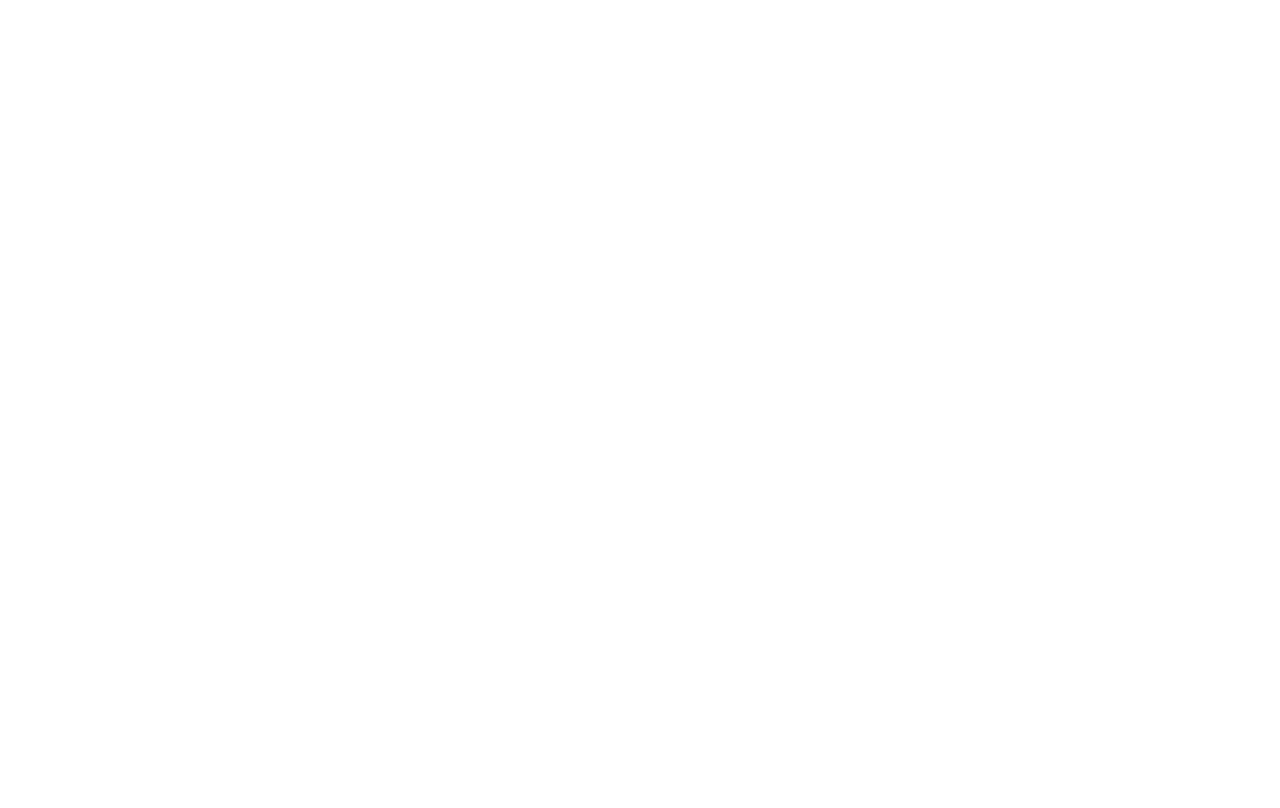
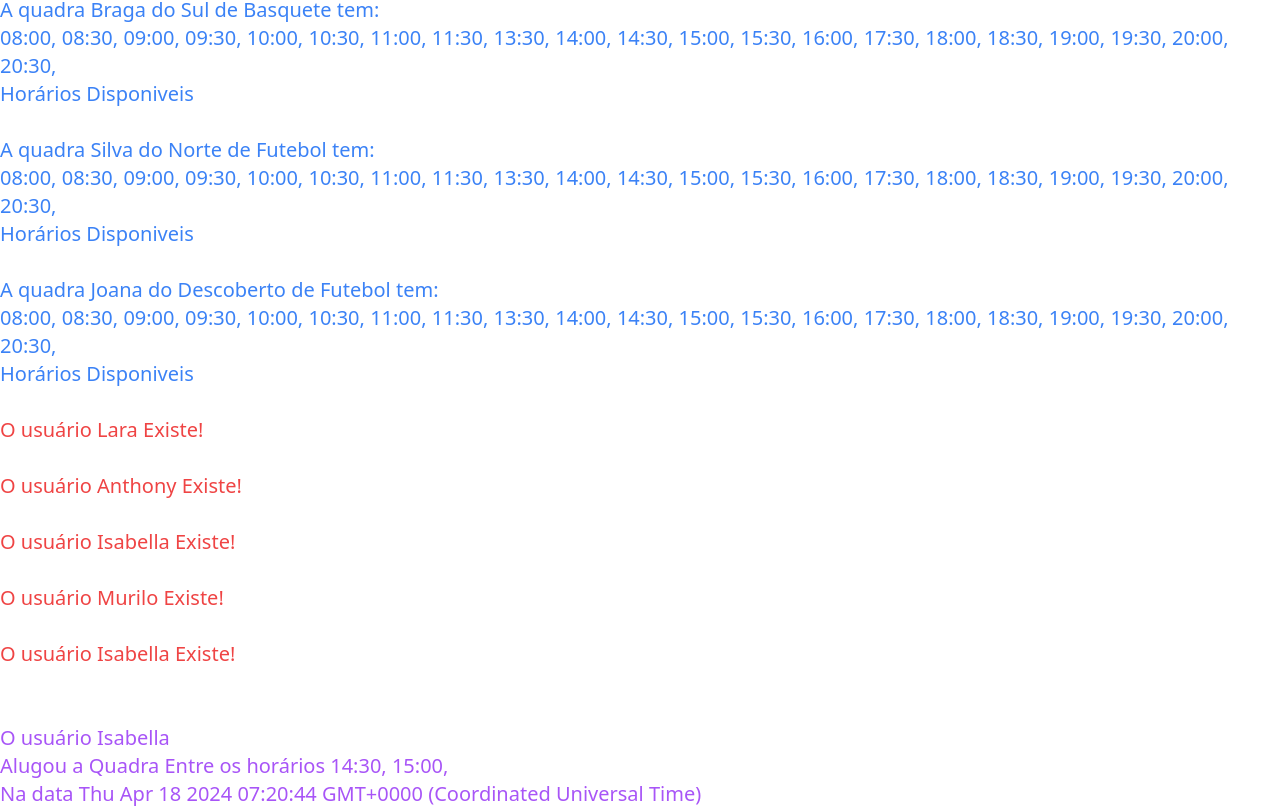
Before and after one commit to Marce1in/Quadras-Esportivas, a React (Vite) app: page / in a window 1280 px wide. Shown: the part 1136-1944 px from the top of the page. Before the commit the page ends 800 px from the top, so only its background shows below. Built offline with nearby package versions, Linux system fonts and the light colour scheme.

Commit message:
Implementetando a classe Init, que une as classes, além disso, agora é possível vizualizar a data das classes pelo front-end

```diff
--- /dev/null
+++ b/classes/init.ts
@@ -0,0 +1,104 @@
+import { faker, fakerPT_BR } from "@faker-js/faker"
+
+import { Quadra } from "./quadra"
+import { Reserva } from "./reserva"
+import { Membro } from "./membros"
+
+export class Init{
+    public listaQuadras: Quadra[]
+    public listaMembros: Membro[]
+    public listaReservas: Reserva[]
+
+    public sessao: string
+
+    constructor(){
+        this.listaQuadras = this.gerarQuadras()
+        this.listaMembros = this.gerarMembros()
+        this.listaReservas = this.gerarReservas()
+
+        this.sessao = "anonymous"
+    }
+
+    public criarMembro(nome: string){
+        const id = faker.string.uuid()
+
+        this.listaMembros.push(new Membro(id ,nome))
+
+        this.sessao = id
+    }
+    public criarQuadra(esporte: string, horario: [string, string], apelido?: string){
+
+        this.listaQuadras.push(new Quadra(faker.string.uuid(), esporte, horario, apelido))
+    }
+    public fazerReserva(idQuadra: string, horario: [string, string]){
+
+        this.listaReservas.push(new Reserva(this.sessao, idQuadra, horario))
+    }
+
+    private gerarQuadras(): Quadra[]{
+        const quadras: Quadra[] = []
+
+        const NUM_QUADRAS_GERADAS: number = 10
+
+        for (let i = 0; i < NUM_QUADRAS_GERADAS; i++){
+            const id: string = faker.string.uuid()
+            const esporte: string = faker.helpers.arrayElement(["Futebol", "Basquete", "Volêi", "Padel"])
+            const apelido: string = fakerPT_BR.location.city()
+            const horarios: [string, string] = ["08:00","20:30"]
+            const intervalo1: [string, string] = ["12:00", "13:30"]
+            const intervalo2: [string, string] = ["16:30", "17:30"]
+
+            const quadra: Quadra = new Quadra(id, esporte, horarios, apelido)
+
+            quadra.criarIntervalo(intervalo1)
+            quadra.criarIntervalo(intervalo2)
+
+            quadras.push(quadra)
+        }
+
+        return quadras
+    }
+    private gerarMembros(): Membro[]{
+        const membros: Membro[] = []
+
+        const NUM_MEMBROS_GERADOS: number = 5
+
+        for (let i = 0; i < NUM_MEMBROS_GERADOS; i++){
+            const id: string = faker.string.uuid()
+            const nome: string = fakerPT_BR.person.firstName()
+
+            const membro: Membro = new Membro(id, nome)
+
+            membros.push(membro)
+        }
+
+        return membros
+    }
+    private gerarReservas(): Reserva[]{
+        const reservas: Reserva[] = []
+
+        const NUM_RESERVAS_GERADAS: number = 3
+
+        for (let i = 0; i < NUM_RESERVAS_GERADAS; i++){
+
+            const membro: Membro = faker.helpers.arrayElement(this.listaMembros)
+            const quadra: Quadra = faker.helpers.arrayElement(this.listaQuadras)
+
+            const alugado: [string, string]= faker.helpers.arrayElement(
+                [["09:00","10:00"],["14:30", "15:00"],["18:30", "20:00"]])
+
+            const reserva: Reserva = new Reserva(membro.id, quadra.id, alugado)
+
+            this.listaQuadras.forEach((obj, i, arr) => {
+                if (obj.id == quadra.id){
+                    arr[i].reservar(alugado)
+                }
+
+            })
+
+            reservas.push(reserva)
+        }
+
+        return reservas
+    }
+}
--- a/classes/membros.ts
+++ b/classes/membros.ts
@@ -1,8 +1,8 @@
 export class Membro {
-    public readonly id: number
+    public readonly id: string
     public nome: string
 
-    constructor(id: number, nome: string){
+    constructor(id: string, nome: string){
         this.id = id
         this.nome = nome
     }
--- a/classes/quadra.ts
+++ b/classes/quadra.ts
@@ -1,5 +1,5 @@
 export class Quadra {
-    public readonly id: number
+    public readonly id: string
 
     public esporte: string
     public apelido: string | undefined
@@ -7,7 +7,7 @@
     private horarios: number[]
     private horariosReservados: number[]
 
-    constructor(id: number, esporte: string, [horarioInicial, horarioFinal]: [string, string], apelido?: string){
+    constructor(id: string, esporte: string, [horarioInicial, horarioFinal]: [string, string], apelido?: string){
         this.id = id
 
         this.esporte = esporte
@@ -61,16 +61,16 @@
         }
 
         if (str.length != 5)
-            throw Error("Horário inválido")
+            throw Error(`Horário inválido ${str}`)
         else if (str[2] != ":")
-            throw Error("Horário inválido")
+            throw Error(`Horário inválido ${str}`)
 
         const [hora, minuto] = this.pegarHoras(str) as [number, number]
 
         if (hora >= 24 || hora < 0 || hora == undefined)
-            throw Error("Hora inválida")
-        else if (minuto > 60 || minuto < 0 || hora == undefined)
-            throw Error("Minuto inválido")
+            throw Error(`Hora inválida ${hora}`)
+        else if (minuto > 60 || minuto < 0 || minuto == undefined)
+            throw Error(`Minuto inválido ${minuto}`)
     }
 
     public obterHorarios(flag: string = 'f'): number[] | string[]{
--- a/classes/reserva.ts
+++ b/classes/reserva.ts
@@ -1,10 +1,10 @@
 export class Reserva {
-    public readonly idQuadra: number;
-    public readonly idMembro: number;
+    public readonly idQuadra: string;
+    public readonly idMembro: string;
     public readonly horario: string[];
     public readonly data: string;
 
-    constructor(idMembro: number, idQuadra: number, horario: string[]) {
+    constructor(idMembro: string, idQuadra: string, horario: string[]) {
         this.idQuadra = idQuadra;
         this.idMembro = idMembro;
         this.horario = horario;
--- a/package.json
+++ b/package.json
@@ -18,6 +18,7 @@
     "react-hook-form": "^7.51.3"
   },
   "devDependencies": {
+    "@faker-js/faker": "^8.4.1",
     "@types/react": "^18.2.66",
     "@types/react-dom": "^18.2.22",
     "@typescript-eslint/eslint-plugin": "^7.2.0",
--- a/src/App.tsx
+++ b/src/App.tsx
@@ -1,33 +1,48 @@
-import { Quadra } from "../classes/quadra"
+import {Init} from "../classes/init"
 
-function debug(){
-
-    const teste = new Quadra(1, "volei", ["07:00","17:00"], "canoas")
-    console.log("Criando horários entre 07:00 e 17:00")
-    console.log("Horários:")
-    console.log(teste.obterHorarios())
-    console.log(teste.obterHorarios("n"))
-
-    console.log("Reservando horários entre 13:30 e 15:00")
-    console.log("Horários Reservados:")
-    teste.reservar(["13:30","15:00"])
-    console.log(teste.obterHorariosReservados())
-    console.log(teste.obterHorariosReservados("n"))
-
-    console.log("Adicionando um interalo entre 12:00 e 13:00")
-    console.log("Horários com Intervalo:")
-    teste.criarIntervalo(["12:00","13:00"])
-    console.log(teste.obterHorarios())
-    console.log(teste.obterHorarios("n"))
-
-}
+const init = new Init
 
 function App() {
 
     return (
         <>
             <h1 className="text-9xl text-lime-500">Quadra esportivas</h1>
-            {debug()}
+            <br/>
+
+            {init.listaQuadras.map((item) => {
+
+                return (
+                    <>
+                        <span className="text-xl text-blue-500">
+                              A quadra {item.apelido} de {item.esporte} tem: <br/>
+                              {item.obterHorarios().map((item) => item + ", ")} <br/>
+                              Horários Disponiveis <br/> <br/>
+                        </span>
+                    </>
+                )
+            })}
+
+            {init.listaMembros.map((item) => {
+                return (
+                    <>
+                        <span className="text-xl text-red-500">
+                            O usuário {item.nome} Existe! <br/> <br/>
+                        </span>
+                    </>)
+            })}
+
+            {init.listaReservas.map((item) => {
+                return (
+                <>
+                    <span className="text-xl text-purple-500">
+                        <br/>
+                        O usuário {init.listaMembros.find((itemM) => itemM.id == item.idMembro)?.nome}<br/>
+                        Alugou a Quadra {init.listaQuadras.find((itemQ) => itemQ.id == item.idMembro)?.apelido}
+                        Entre os horários {item.horario.map((itemR) => itemR + ", ")}<br/>
+                        Na data {item.data}<br/>
+                    </span>
+                </>)
+            })}
         </>
     )
 }
```
Also changed, not shown: 1 other file (tests, documents, lock files or other folders).
